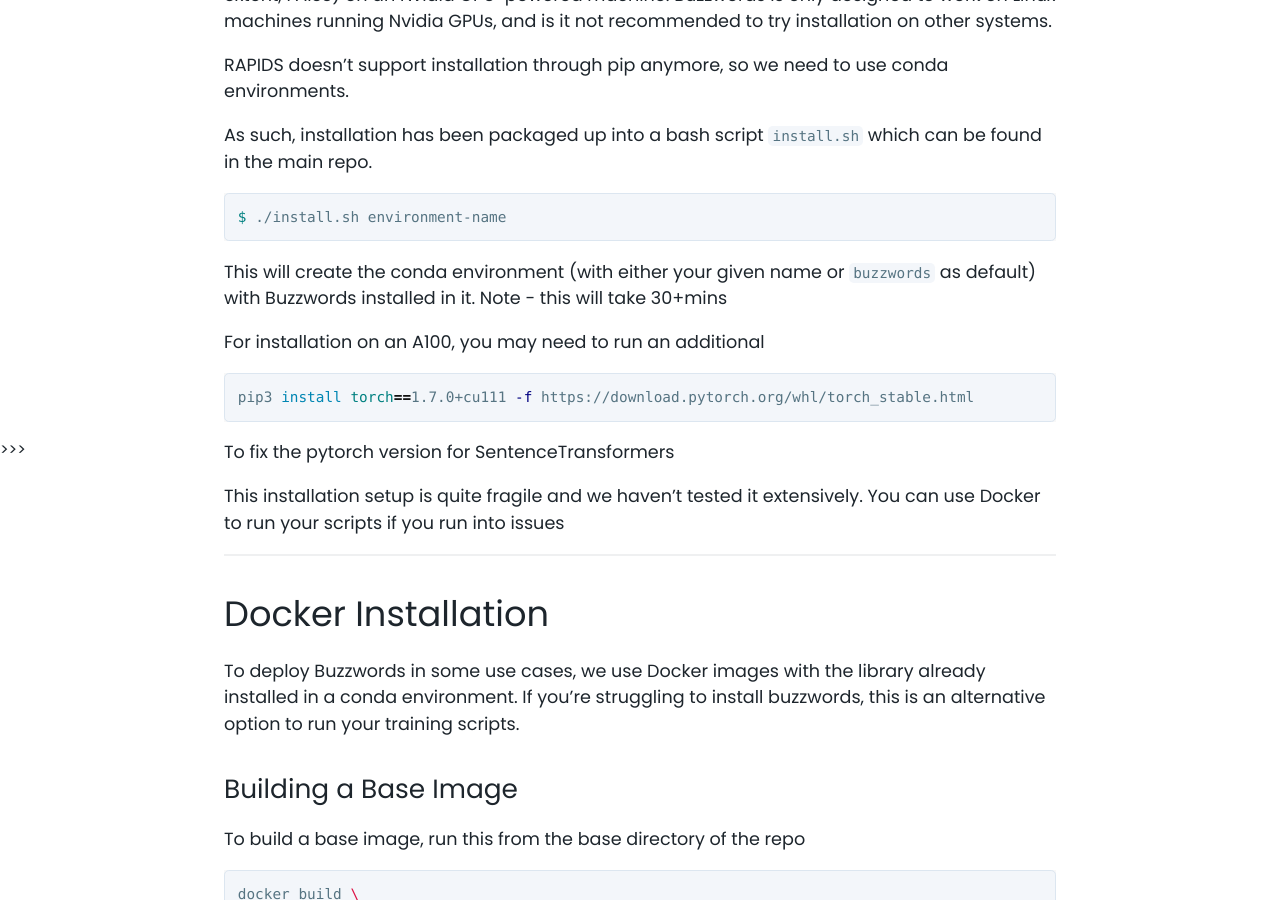
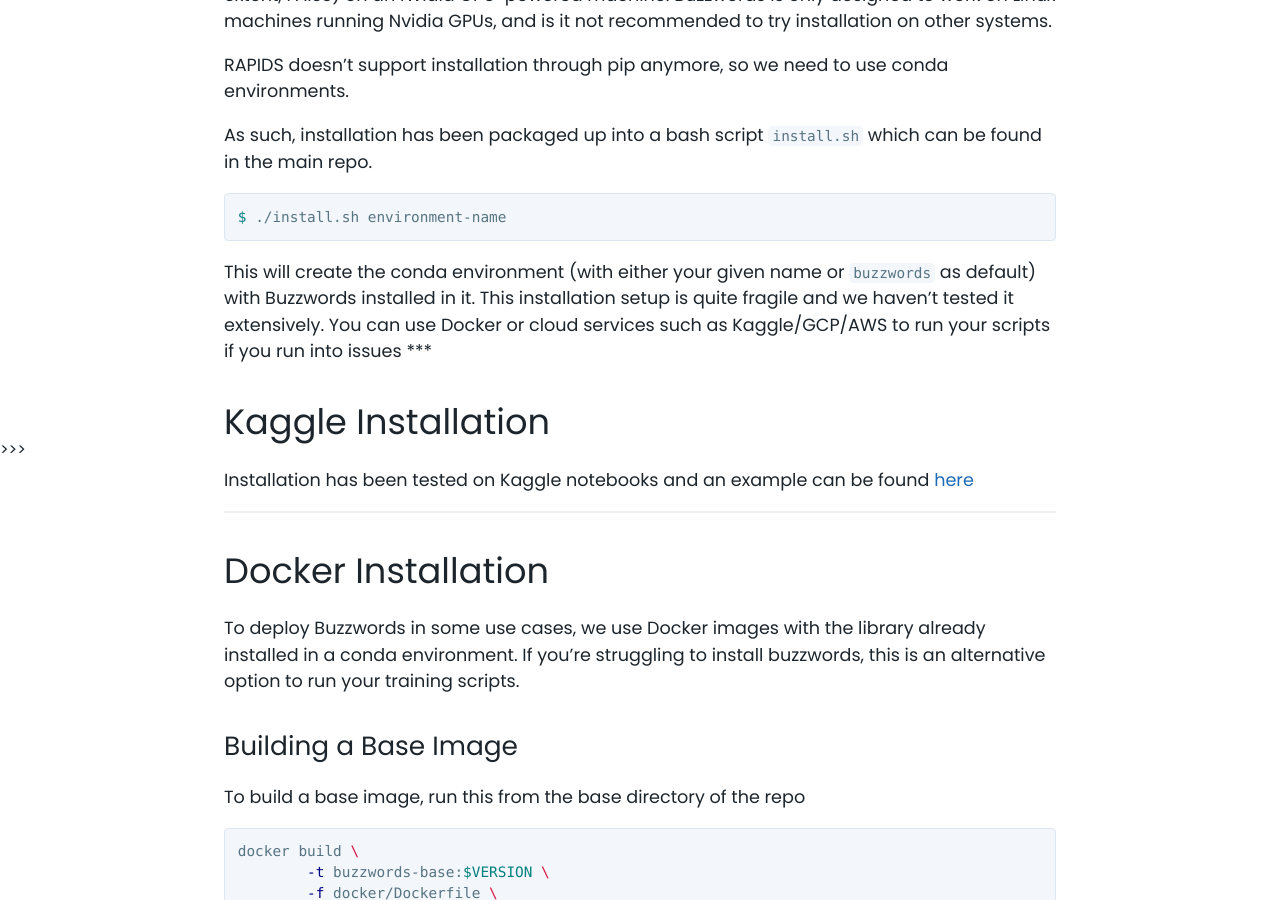
Before and after one commit to bumble-tech/buzzwords, a Jekyll site: the page built from installation/index.md, in a window 1280 px wide and 900 px high, scrolled down 414 px. Built offline with Jekyll 4.4.1, drawn with Linux system fonts in a browser that asks for light colours; emoji names are drawn with the system emoji font; our own code applies the rules of GitHub Pages for plain Markdown files; some of the changed text lies outside the part shown.

Commit message:
Update index.md

````diff
--- a/installation/index.md
+++ b/installation/index.md
@@ -12,20 +12,15 @@ As such, installation has been packaged up into a bash script `install.sh` which
 $ ./install.sh environment-name
 ```
 
-This will create the conda environment (with either your given name or `buzzwords` as default) with Buzzwords installed in it. Note - this will take 30+mins
+This will create the conda environment (with either your given name or `buzzwords` as default) with Buzzwords installed in it. This installation setup is quite fragile and we haven't tested it extensively. You can use Docker or cloud services such as Kaggle/GCP/AWS to run your scripts if you run into issues
+***
 
-For installation on an A100, you may need to run an additional
+# Kaggle Installation
 
-```bash
-pip3 install torch==1.7.0+cu111 -f https://download.pytorch.org/whl/torch_stable.html
-```
+Installation has been tested on Kaggle notebooks and an example can be found [here](https://www.kaggle.com/code/stephenofarrell/topic-modelling-on-gpu-buzzwords/notebook)
 
-To fix the pytorch version for SentenceTransformers
-
-This installation setup is quite fragile and we haven't tested it extensively. You can use Docker to run your scripts if you run into issues
 
 ***
-
 # Docker Installation
 
 To deploy Buzzwords in some use cases, we use Docker images with the library already installed in a conda environment. If you're struggling to install buzzwords, this is an alternative option to run your training scripts.
@@ -100,3 +95,13 @@ source activate buzzwords
 
 python3 train.py
 ```
+
+## A100 Issues
+
+For installation on an A100, you may need to run an additional
+
+```bash
+pip3 install torch==1.7.0+cu111 -f https://download.pytorch.org/whl/torch_stable.html
+```
+
+To fix the pytorch version for SentenceTransformers
````
